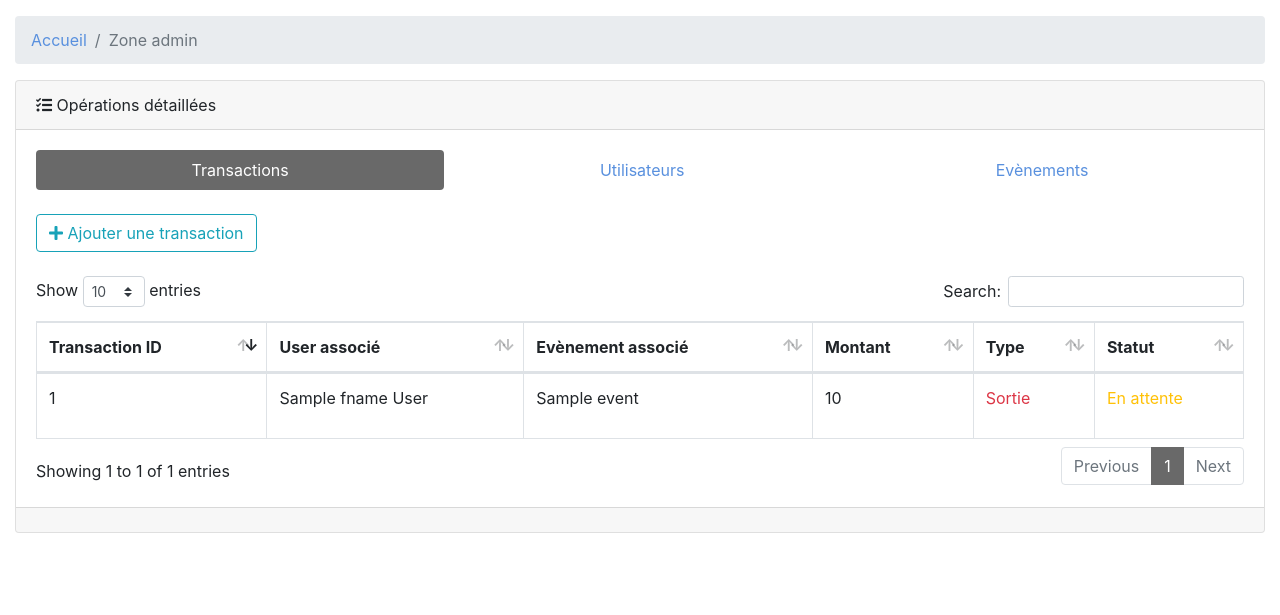
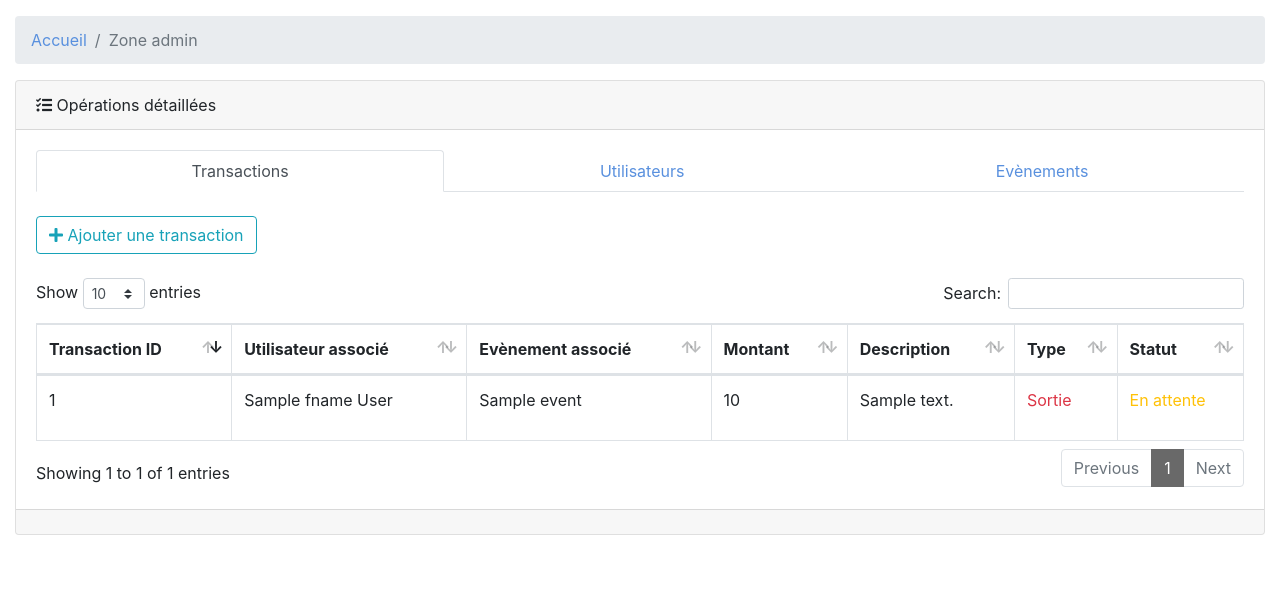
Before and after one commit to HackademINT/tresorerie, a Flask app: template app/templates/admin.html in a window 1280 px wide. Shown: the part 56-671 px from the top of the page. Run offline with Flask 2, Linux system fonts and the light colour scheme; the template is opened without the code that fills it: most values are stand-ins (such as "Sample title", 1, 10 or a date in 2020); some libraries are stand-ins or nearby versions.

Commit message:
Minor fixes

```diff
--- a/app/server.py
+++ b/app/server.py
@@ -34,7 +34,7 @@ def admin():
     if request.method == 'GET':
         events = sorted(get_events(), key=lambda e: e['id'], reverse=True)
         users = sorted(get_users(), key=lambda u: u['id'], reverse=True)
-        return render_template('admin.html', transactions=get_transactions())
+        return render_template('admin.html', users=users, events=events, transactions=get_transactions())
     else:
         description = request.form['description']
         sum = float(request.form['sum'])
@@ -71,14 +71,14 @@ def admin_tabs(tab):
             if tab == 'events':
                 description = request.form['description']
                 name = request.form['name']
-                print(request.form['date'])
+                date = request.form['date']
                 date = datetime.strptime(request.form['date'], '%Y-%m-%d')
                 event = {"name": name,
                         "date": date.strftime('%Y-%m-%d'),
                         "description": description}
                 status = add_event(event)
                 if status == 201:
-                    flash('Evènement ajouté avec succès', 'succes')
+                    flash('Evènement ajouté avec succès', 'success')
                 else:
                     flash('Erreur lors de l\'ajout de l\'évènement', 'error')
             else:
@@ -90,7 +90,7 @@ def admin_tabs(tab):
                         "email": email}
                 status = add_user(user)
                 if status == 201:
-                    flash('Utilisateur ajouté avec succès', 'succes')
+                    flash('Utilisateur ajouté avec succès', 'success')
                 else:
                     flash('Erreur lors de l\'ajout de l\'utilisateur', 'error')
             return redirect(f'/admin/{tab}')
--- a/app/templates/admin-events.html
+++ b/app/templates/admin-events.html
@@ -54,7 +54,7 @@
             Opérations détaillées</div>
           <div class="card-body">
 
-	    <ul class="nav nav-pills nav-fill">
+	    <ul class="nav nav-tabs nav-fill">
 	      <li class="nav-item">
 		<a class="nav-link" href="/admin">Transactions</a>
 	      </li>
--- a/app/templates/admin-users.html
+++ b/app/templates/admin-users.html
@@ -59,7 +59,7 @@
             Opérations détaillées</div>
           <div class="card-body">
 
-	    <ul class="nav nav-pills nav-fill">
+	    <ul class="nav nav-tabs nav-fill">
 	      <li class="nav-item">
 		<a class="nav-link" href="/admin">Transactions</a>
 	      </li>
@@ -80,7 +80,7 @@
                 <thead>
                   <tr>
                     <th>ID Utilisateur</th>
-                    <th>Nom Prénom</th>
+                    <th>Prénom Nom</th>
                     <th>Email</th>
                   </tr>
                 </thead>
--- a/app/templates/admin.html
+++ b/app/templates/admin.html
@@ -99,7 +99,7 @@
             Opérations détaillées</div>
           <div class="card-body">
 
-	    <ul class="nav nav-pills nav-fill">
+	    <ul class="nav nav-tabs nav-fill">
 	      <li class="nav-item">
 		<a class="nav-link active" href="/admin">Transactions</a>
 	      </li>
@@ -120,9 +120,10 @@
                 <thead>
                   <tr>
                     <th>Transaction ID</th>
-                    <th>User associé</th>
+                    <th>Utilisateur associé</th>
                     <th>Evènement associé</th>
                     <th>Montant</th>
+                    <th>Description</th>
                     <th>Type</th>
                     <th>Statut</th>
                   </tr>
@@ -134,6 +135,7 @@
                     <td>{{ transaction.user.fname }} {{ transaction.user.lname }}</td>
                     <td>{{ transaction.event.name }}</td>
                     <td>{{ transaction.sum }}</td>
+                    <td>{{ transaction.description }}</td>
                     <td><p class="text-{{ 'success' if transaction.type else 'danger' }}">{{ "Entrée" if transaction.type else "Sortie" }}<p></td>
                     <td><p class="text-{{ 'warning' if transaction.onhold else 'success' }}">{{ "En attente" if transaction.onhold else "OK" }}<p></td>
                   </tr>
```
